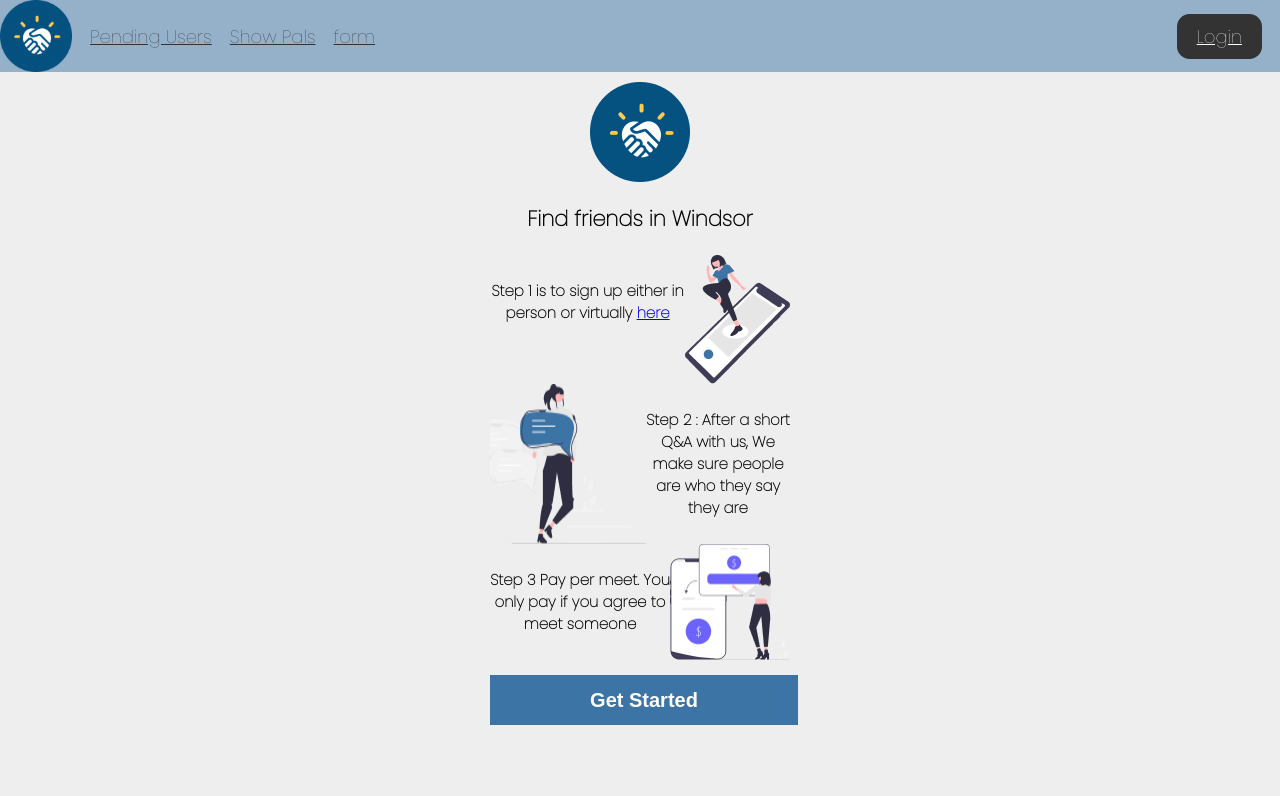
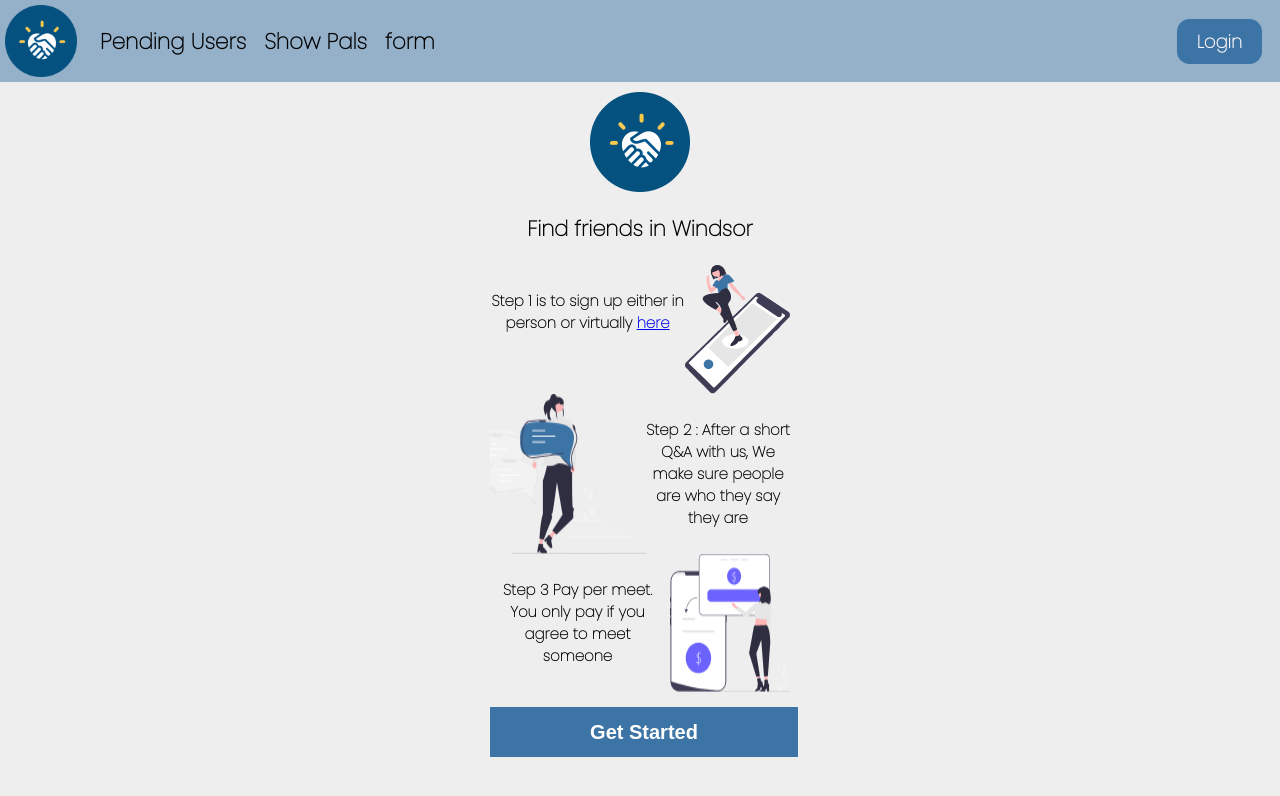
Before and after one commit to madacol/faas, a SvelteKit app: page / in a window 1280 px wide. Shown: the top 796 px of the page. Built offline with nearby package versions, Linux system fonts and the light colour scheme; no server answers; the database is empty.

Commit message:
get started

```diff
--- a/src/routes/+layout.svelte
+++ b/src/routes/+layout.svelte
@@ -93,6 +93,15 @@
       align-items: center;
       padding-left: 1em;
     }
+    .links a {
+      text-decoration: none;
+      color: #000000;
+      font-weight: bold;
+      font-size: 1.2em;
+    }
+    .links a:hover {
+      color: #fffafa;
+    }
 
     nav {
       position: relative;
@@ -104,6 +113,8 @@
       height: 4em;
       width: 4em;
       display: block;
+      margin: 5px;
+
     }
 
     #profile-menu {
@@ -137,12 +148,19 @@
 
     #login-button {
       padding: 10px 20px;
-      background: #333;
-      color: #fff;
+      background: #3D74A6;
+      color: #fff8f8;
       border: none;
       cursor: pointer;
       border-radius: 0.7em;
+      text-decoration: none;
+      font-weight: bold;
+
     }
+    #login-button:hover {
+      opacity: 0.8;
+    }
+
 
     #content {
       overflow: auto;
--- a/src/routes/+page.svelte
+++ b/src/routes/+page.svelte
@@ -30,7 +30,7 @@
             <h5>
                 Step 3 Pay per meet. You only pay if you agree to meet someone
             </h5>
-            <img src="/image_3_intro.png" alt="image_3_intro.png" />
+            <img style="padding-left:5px ;" src="/image_3_intro.png" alt="image_3_intro.png" />
         </div>
         <div style="padding-top: 15px;">
             <PrimaryButton type="submit">Get Started</PrimaryButton>
```
